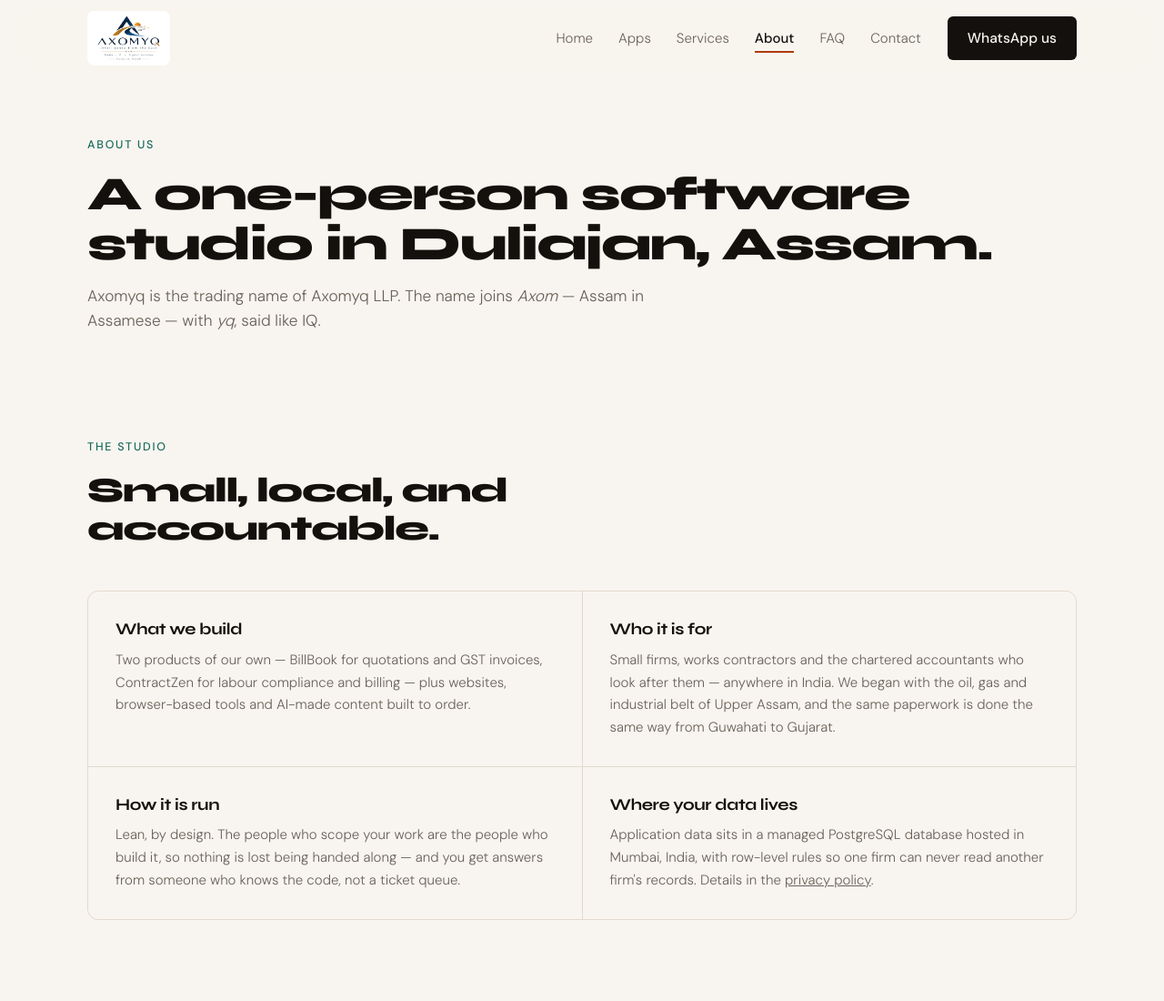
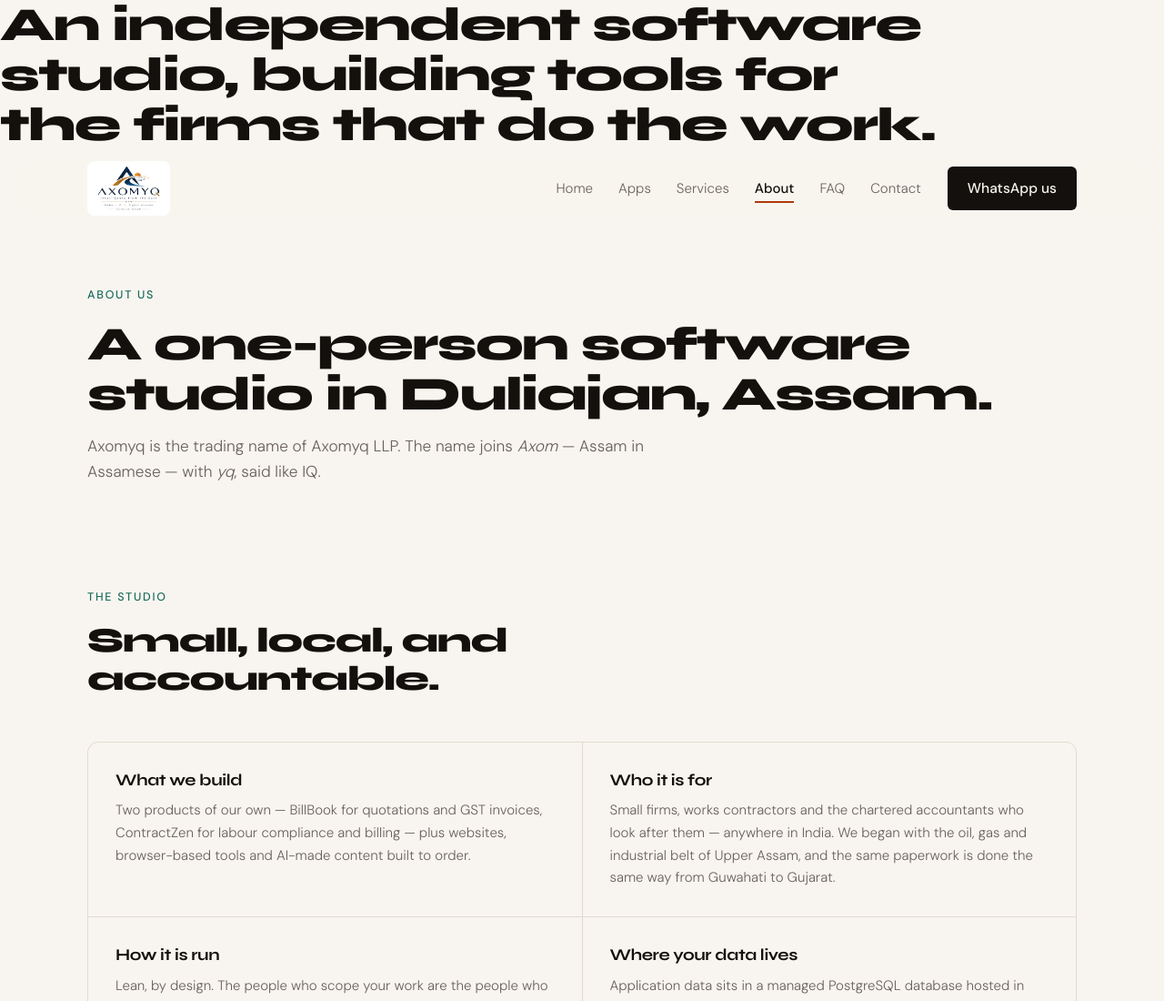
Before and after one commit to axomyq/axomyq-website, a plain HTML site: page about.html in a window 1280 px wide. Shown: the top 1100 px of the page at 91% size. Drawn offline with Linux system fonts and the light colour scheme.

Commit message:
Add files via upload

```diff
--- a/about.html
+++ b/about.html
@@ -4,7 +4,7 @@
 <meta charset="UTF-8">
 <meta name="viewport" content="width=device-width, initial-scale=1, viewport-fit=cover">
 <title>About Axomyq — a software studio in Duliajan, Assam</title>
-<meta name="description" content="Axomyq LLP is a one-person software studio in Duliajan, Assam, building BillBook and ContractZen and serving businesses across North East India.">
+<h1 class="title rise rise-2">An independent software studio, building tools for the firms that do the work.</h1>
 <link rel="canonical" href="https://www.axomyq.in/about">
 <meta name="theme-color" content="#F8F5F0">
 <meta name="referrer" content="strict-origin-when-cross-origin">
```
